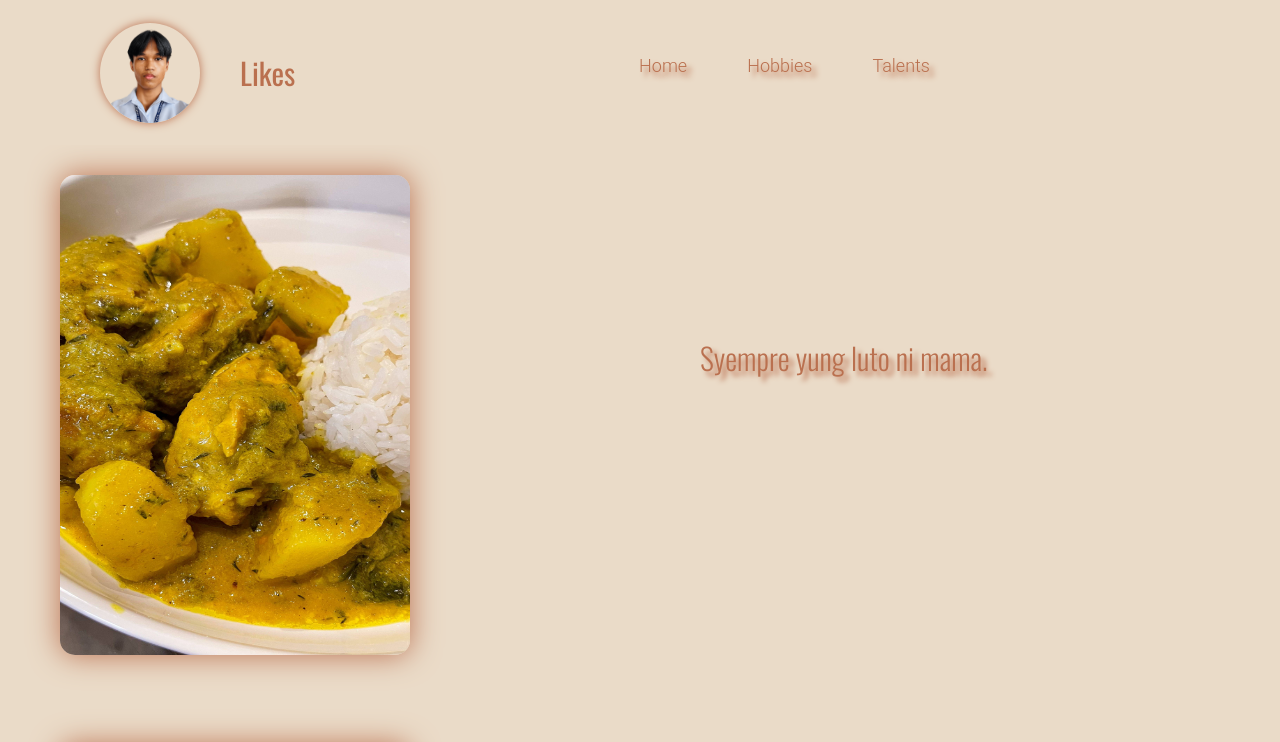
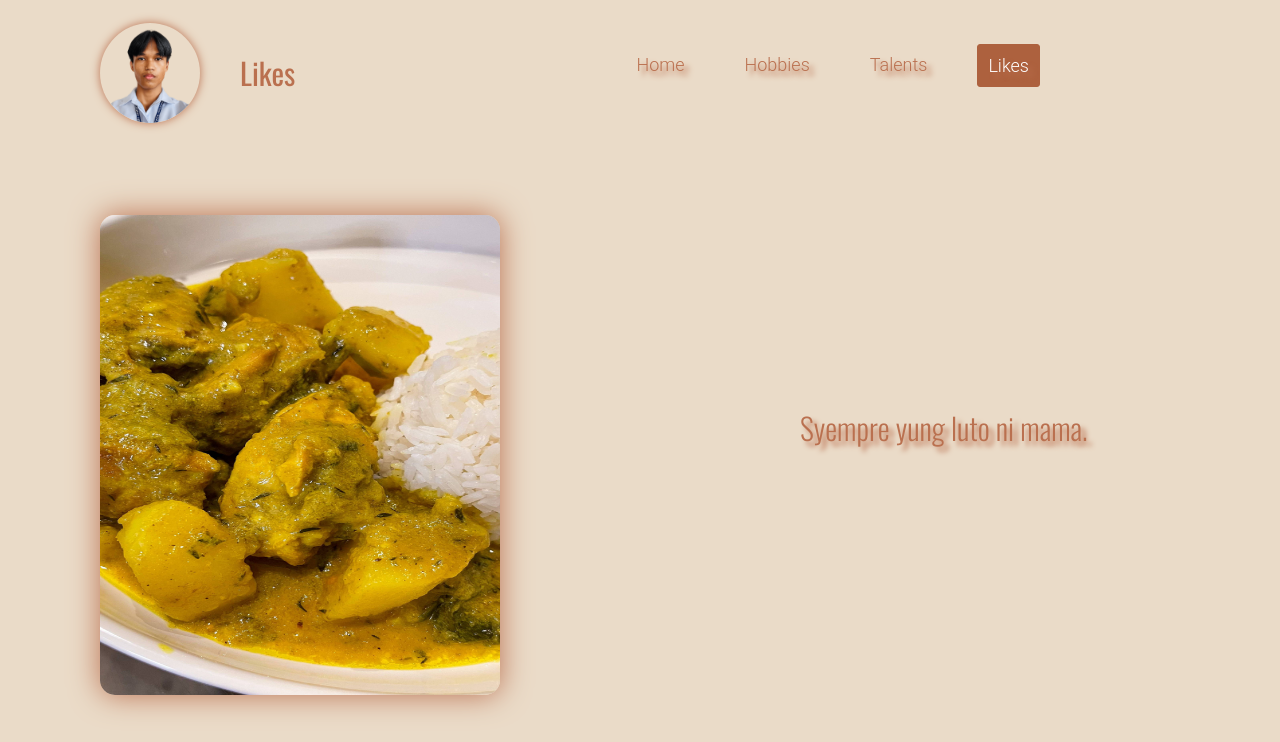
Before and after one commit to Hakaiiwhaat/MIMWGE42, a plain HTML site: page likes.html in a window 1280 px wide. Shown: the top 742 px of the page. Drawn offline with Linux system fonts and the light colour scheme.

Commit message:
semi complete

```diff
--- a/global.css
+++ b/global.css
@@ -41,11 +41,9 @@ body, html {
     padding: 0;
 }
 
-
 body {
     background-color: #EADBC8;
 }
-
 
 .navbar {
     background-color: #EADBC8;
@@ -55,8 +53,8 @@ body {
     align-items: center;
     justify-content: space-between;
     flex-direction: row;
-    /* box-shadow: 0px 5px 10px rgba(0, 0, 0, 0.5) */
 }
+
 .header-logo {
     display: flex;
     flex-direction: row;
@@ -74,7 +72,7 @@ body {
 .links {
     display: flex;
     margin-left: auto;
-    padding: 0px 300px 15px 0px;
+    padding: 0px 200px 15px 0px;
 }
 
 .links a {
@@ -132,5 +130,4 @@ body {
 
 /*Large Screens (Desktop Devices)*/
 @media (min-width: 992px) {
-    /*No specific adjustments needed for large screens*/
 }
--- a/likes.html
+++ b/likes.html
@@ -18,9 +18,10 @@
                 <p>Likes</p>
             </div>
             <div class="links">
-                <a href="index.html">Home</a>
-                <a href="hobbies.html">Hobbies</a>
-                <a href="talents.html">Talents</a>
+                <a class="nav" href="index.html">Home</a>
+                <a class="nav" href="hobbies.html">Hobbies</a>
+                <a class="nav" href="talents.html">Talents</a>
+                <a class="nav active" href="likes.html">Likes</a>
             </div>
         </div>
         <div class="parent">
--- a/style1.css
+++ b/style1.css
@@ -6,9 +6,16 @@
     flex: 1;
 }
 
+.links .nav.active{
+    background-color: #ad613e;
+    border: 1px solid #ad613e;
+    border-radius: 3px;
+    color: white;
+}
+
 .content .head p {
     font-family: Oswald;
-    margin-top: 75px;
+    margin-top: 110px;
     margin-left: 80px;
     text-align: center;
     font-size: 40px;
@@ -31,7 +38,7 @@
 
 .parent .louie img {
     width: auto;
-    height: 600px;
+    height: 650px;
     display: block;
     margin-top: -90px;
     margin-left: 80px;
--- a/style2.css
+++ b/style2.css
@@ -1,3 +1,10 @@
+.links .nav.active{
+    background-color: #ad613e;
+    border: 1px solid #ad613e;
+    border-radius: 3px;
+    color: white;
+}
+
 div .par img{
     box-shadow: 10px 8px 8px #BA704F;
     margin-top: 30px;
@@ -19,8 +26,7 @@ div .programming {
 
 div .programming img {
     box-shadow: 10px 8px 8px #BA704F;
-    /* border: 1px solid #BA704F;
-    background-color: #BA704F; */
+    margin-bottom: 20px;
     border-radius: 30px;
     background-size: cover;
     width: 60%;
@@ -61,6 +67,7 @@ div .reading {
 }
 
 div .reading img {
+    margin-bottom: 20px;
     box-shadow: 10px 8px 8px #BA704F;
     border-radius: 30px;
     background-size: cover;
--- a/style3.css
+++ b/style3.css
@@ -1,3 +1,10 @@
+.links .nav.active{
+    background-color: #ad613e;
+    border: 1px solid #ad613e;
+    border-radius: 3px;
+    color: white;
+}
+
 div .parent {
     display: flex;
     overflow-x: hidden;
@@ -13,12 +20,12 @@ div .child {
     padding: 0;
     border-radius: 15px;
     box-shadow: 0px 0px 30px rgb(186, 112, 79);
-    margin-top: 30px;
-    margin-left: 60px;
+    margin-top: 70px;
+    margin-left: 100px;
 }
 
 .parent .foods .curry {
-    width: 700px;
+    width: 800px;
     height: 600px;
 }
 
@@ -32,7 +39,7 @@ div .child {
     font-family: Oswald;
     color: #BA704F;
     text-shadow: 5px 5px 5px #BA704F;
-    margin-top: 190px;
+    margin-top: 260px;
 }
 
 .parent .description .adobodesc {
--- a/style5.css
+++ b/style5.css
@@ -1,3 +1,10 @@
+.links .nav.active{
+    background-color: #ad613e;
+    border: 1px solid #ad613e;
+    border-radius: 3px;
+    color: white;
+}
+
 .container .desc {
     font-family: Oswald;
     font-size: 40px;
```
Also changed, not shown: hobbies.html (+4 -3 lines), index.html (+4 -3 lines), talents.html (+4 -3 lines).
